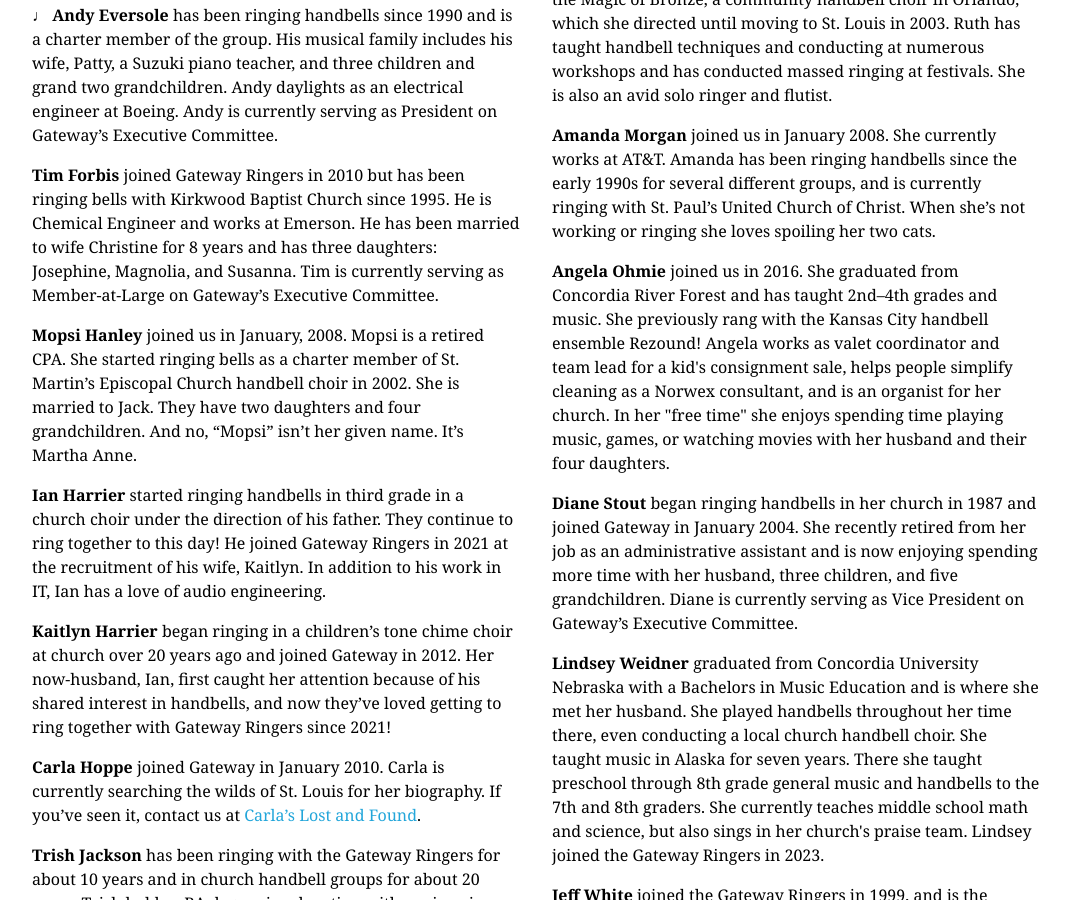
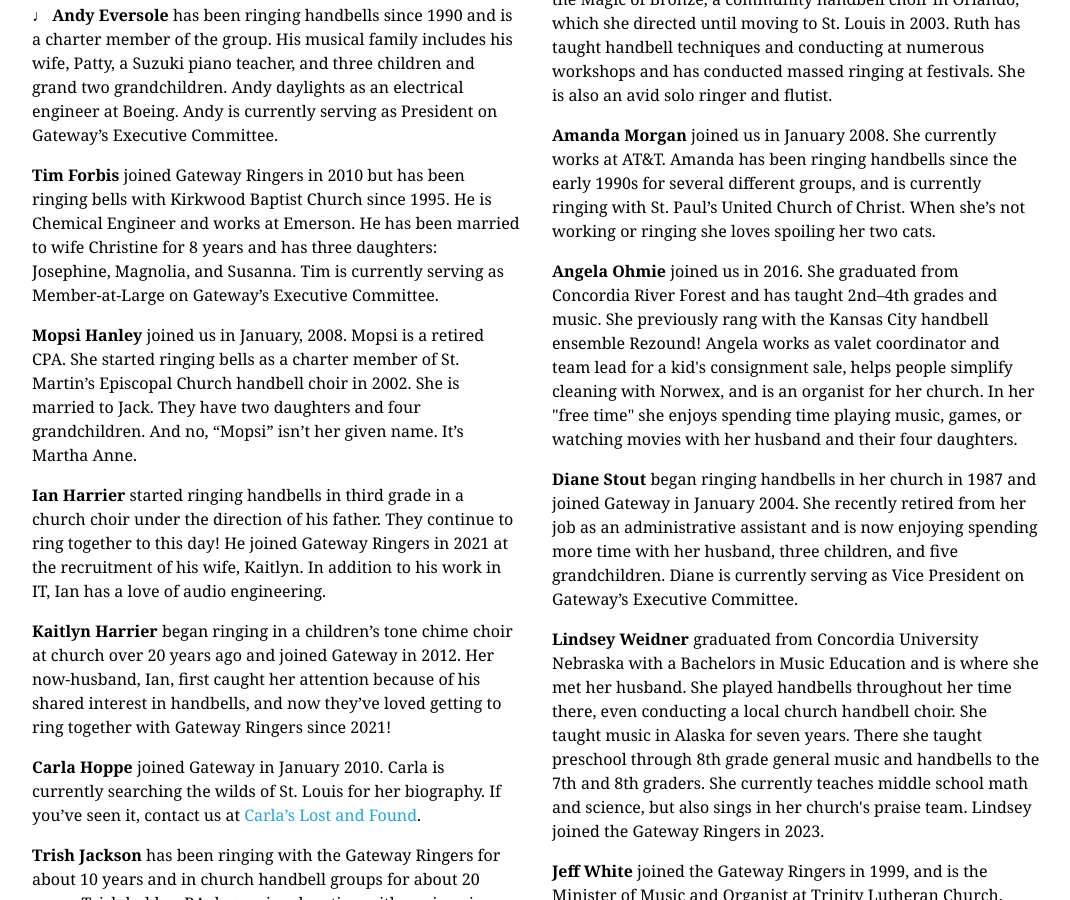
Before and after one commit to GatewayRingers/GatewayRingers.github.io, a Jekyll site: the page built from musicians.html, in a window 1280 px wide and 900 px high, scrolled down 1532 px. Shown: the whole window, without its empty margins (104-1174 px from the left). Built offline with Jekyll 4.4.1, drawn with Linux system fonts in a browser that asks for light colours; nearby versions of some CDN libraries.

Commit message:
Update musicians.html

```diff
--- a/musicians.html
+++ b/musicians.html
@@ -114,7 +114,7 @@ title: Gateway Musicians
 
   <li class="pv2" id="Angela"><strong>Angela Ohmie</strong>
     joined us in 2016.  She graduated from Concordia River Forest and has taught 2nd–4th grades and music.
-    She previously rang with the Kansas City handbell ensemble Rezound! Angela works as valet coordinator and team lead for a kid's consignment sale, helps people simplify cleaning as a Norwex consultant,
+    She previously rang with the Kansas City handbell ensemble Rezound! Angela works as valet coordinator and team lead for a kid's consignment sale, helps people simplify cleaning with Norwex,
     and is an organist for her church. In her "free time" she enjoys spending time playing music, games, or watching movies with her husband and their four daughters.
     </li>
 
```
